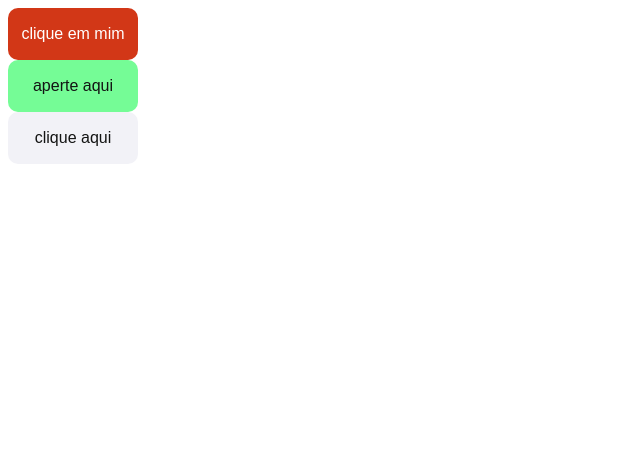
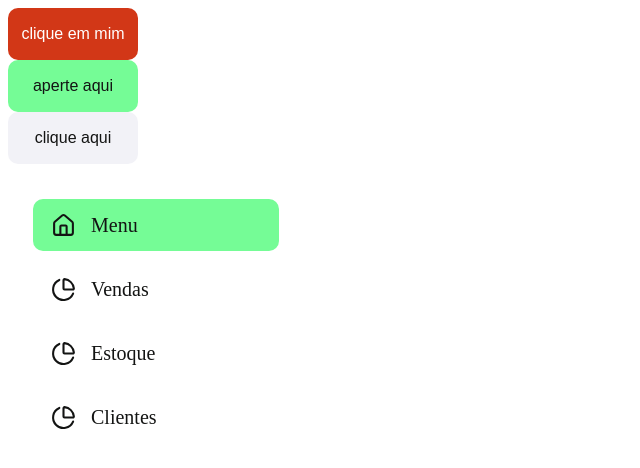
Before and after one commit to DevFrontend-SENAC-PA26-5-73/vendas, a React (Vite) app: page / in a window 1280 px wide. Shown: the top 468 px of the page, without its empty margins (0-640 px from the left). Built offline with nearby package versions, Linux system fonts and the light colour scheme.

Commit message:
Unindo o Menu lateral

```diff
--- a/src/App.tsx
+++ b/src/App.tsx
@@ -1,12 +1,12 @@
 import Button from "./components/Button/Button";
-
+import MenuButton from "./components/MenuButton/MenuButton";
 
 function App() {
     return (<>
-   <Button texto="clique em mim" cor="btn-secundaria"/>
+    <Button texto="clique em mim" cor="btn-secundaria"/>
     <Button texto="aperte aqui" cor="btn-primaria"/>
     <Button texto ="clique aqui" cor="btn-c" />
-
+    <MenuButton/>
     </>
     )
 }
--- a/src/components/MenuButton/MenuButton.css
+++ b/src/components/MenuButton/MenuButton.css
@@ -1,37 +1,85 @@
-.erp-menu-btn {
-  display: inline-flex;
-  align-items: center;
-  width: 184px;              /* W: 184 do Figma */
-  height: 40px;             /* H: 40 do Figma */
-  padding: 0px 12px;        /* Padding do Figma */
-  gap: 10px;                /* Gap: 10 do Figma */
-  box-sizing: border-box;
-  border-radius: 8px;       /* Corner radius: 8 do Figma */
-  border: none;
-  cursor: pointer;
-
-  /* PADRÃO: Sem fundo e texto escuro */
-  background-color: transparent;
-  color: var(--b);
-  transition: background-color 0.15s ease;
+.menu-container {
+  display: flex;
+  gap: 45px;
+  align-items: flex-start;
 }
 
-/* Quando passar o mouse por cima de qualquer botão, ele acende verde */
-.erp-menu-btn:hover {
+/* Caixa do menu lateral expandido */
+.menu-box {
+  width: 280px;
+  padding: 35px 25px;
+  border-radius: 8px;
+  display: flex;
+  flex-direction: column;
+  gap: 12px;
+  background-color: var(--w); /* Puxa o branco do seu index.css */
+}
+
+/* Cada opção do menu com texto */
+.menu-item {
+  width: 210px;
+  height: 52px;
+  display: flex;
+  align-items: center;
+  gap: 15px;
+  padding: 0 18px;
+  font-size: 20px;
+  color: var(--b);
+  border-radius: 10px;
+  cursor: pointer;
+  transition: background-color 0.2s;
+}
+
+/* Efeito de passar o mouse no item com texto */
+.menu-item:hover {
   background-color: var(--primaria);
 }
 
-/* CLASSE FIXA: Quando o botão for o selecionado, ele fica verde definitivo */
-.erp-menu-btn-ativo {
+/* Quando o item com texto estiver ativo (Verde fixo) */
+.menu-item.ativo {
   background-color: var(--primaria);
 }
 
-.erp-menu-icon {
+/* ------------------------------------------- */
+/* BARRA LATERAL COMPACTA (SÓ ÍCONES)          */
+/* ------------------------------------------- */
+.sidebar {
+  width: 85px;
+  padding: 12px 0;
+  display: flex;
+  flex-direction: column;
+  align-items: center;
+  gap: 14px;
+  border-radius: 8px;
+  background-color: var(--w); /* Puxa o branco do seu index.css */
+}
+
+/* Envelopa cada ícone individualmente para poder criar o fundo verde redondo/quadrado */
+.sidebar > div {
   display: flex;
   align-items: center;
   justify-content: center;
+  width: 45px;
+  height: 45px;
+  border-radius: 8px;
+  cursor: pointer;
+  transition: 0.2s;
 }
 
-.erp-menu-text {
-  white-space: nowrap;
+/* Estilo padrão do ícone Lucide */
+.sidebar svg {
+  width: 25px;
+  height: 25px;
+  color: var(--b);
+  stroke-width: 2;
 }
+
+/* Efeito de passar o mouse na barra compacta */
+.sidebar > div:hover {
+  background-color: var(--primaria);
+}
+
+/* Quando o ícone da barra compacta estiver ativo (Verde permanente do Figma) */
+.sidebar > div.ativo {
+  background-color: var(--primaria);
+}
--- a/src/components/MenuButton/MenuButton.tsx
+++ b/src/components/MenuButton/MenuButton.tsx
@@ -1,19 +1,65 @@
-import './MenuButton.css'; // Importa o CSS abaixo
+import React, { useState } from "react";
+import {
+  House,
+  ChartPie,
+  CircleUserRound,
+  LayoutDashboard,
+  SquareMousePointer,
+  ArrowDownUp,
+  Box,
+  CircleDollarSign,
+  Settings,
+} from "lucide-react";
+import "./MenuButton.css"; // Mantém o import do seu arquivo de estilo
 
-function MenuButton(props: any) {
-  // Se props.ativo for verdadeiro, aplica a classe de cor permanente
-  const classeAtivo = props.ativo ? 'erp-menu-btn-ativo' : '';
-  const classeFinal = `erp-menu-btn ${classeAtivo} medium-h2`.trim();
+function MenuButton() {
+  // Controle de estado estático para saber qual botão está ativo em cada seção
+  const [ativoMenu, setAtivoMenu] = useState("menu1");
+  const [ativoSidebar, setAtivoSidebar] = useState("house");
 
   return (
-    <button className={classeFinal} onClick={props.onClick}>
-      <span className="erp-menu-icon">
-        {props.icone}
-      </span>
-      <span className="erp-menu-text">
-        {props.texto}
-      </span>
-    </button>
+    <div className="menu-container">
+
+      {/* 1. CAIXA DO MENU (VERSÃO EXPANDIDA COM TEXTO) */}
+      <div className="menu-box">
+
+        {/* Usamos a classe estática com base no estado 'ativoMenu' */}
+        <div
+          className={`menu-item ${ativoMenu === "menu1" ? "ativo" : ""}`}
+          onClick={() => setAtivoMenu("menu1")}
+        >
+          <House size={25} />
+          <span>Menu</span>
+        </div>
+
+        <div
+          className={`menu-item ${ativoMenu === "menu2" ? "ativo" : ""}`}
+          onClick={() => setAtivoMenu("menu2")}
+        >
+          <ChartPie size={25} />
+          <span>Vendas</span>
+        </div>
+
+
+        <div
+          className={`menu-item ${ativoMenu === "menu2" ? "ativo" : ""}`}
+          onClick={() => setAtivoMenu("menu2")}
+        >
+          <ChartPie size={25} />
+          <span>Estoque</span>
+        </div>
+
+
+        <div
+          className={`menu-item ${ativoMenu === "menu2" ? "ativo" : ""}`}
+          onClick={() => setAtivoMenu("menu2")}
+        >
+          <ChartPie size={25} />
+          <span>Clientes</span>
+        </div>
+
+      </div>
+      </div>
   );
 }
 
```
